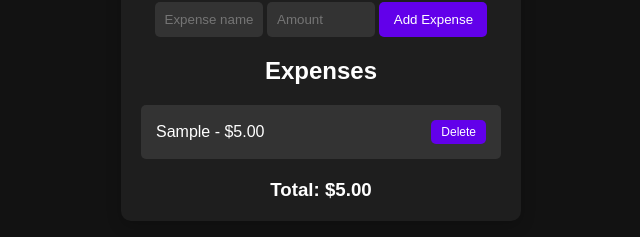
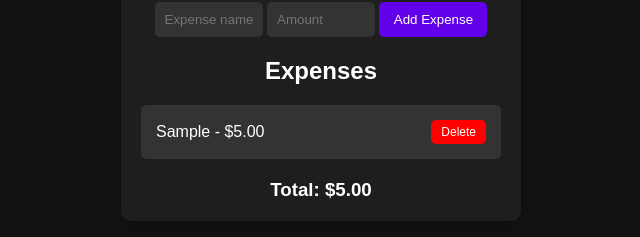
Before and after one commit to vihangawijerathna/expense-tracker, a plain HTML site: page index.html in a window 1280 px wide. Both pictures are taken after typing "Sample", "5" into the empty fields and a click on the button "Add Expense". Shown: the part 303-540 px from the top of the page, without its empty margins (319-959 px from the left). Drawn offline with Linux system fonts and the light colour scheme.

Commit message:
Update styles.css

```diff
--- a/styles.css
+++ b/styles.css
@@ -100,6 +100,15 @@ button {
 
 button:hover {
   background-color: #3700b3;
+}
+
+.delete {
+  background-color: #ff0000;
+  margin-left: 10px;
+}
+
+.delete:hover {
+  background-color: #b30000;
 }
 
 /* Footer styles */
```
